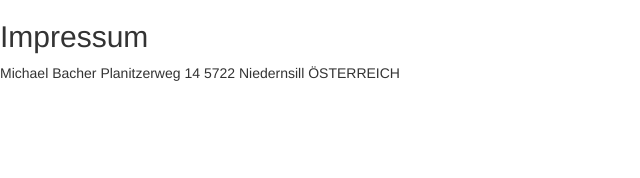
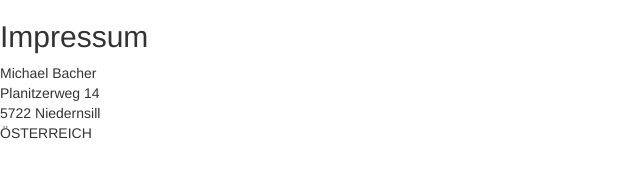
Before and after one commit to mbacher1810/mbacher1810.github.io, a plain HTML site: page index.html in a window 1280 px wide. Shown: the whole page, without its empty margins (0-640 px from the left). Drawn offline with nearby package versions, Linux system fonts and the light colour scheme.

Commit message:
update index.html

```diff
--- a/index.html
+++ b/index.html
@@ -9,9 +9,9 @@
   <body>
     <h2>Impressum</h2>
 
-    Michael Bacher
-    Planitzerweg 14
-    5722 Niedernsill
+    Michael Bacher <br>
+    Planitzerweg 14 <br>
+    5722 Niedernsill <br>
     ÖSTERREICH
   </body>
 </html>
```
